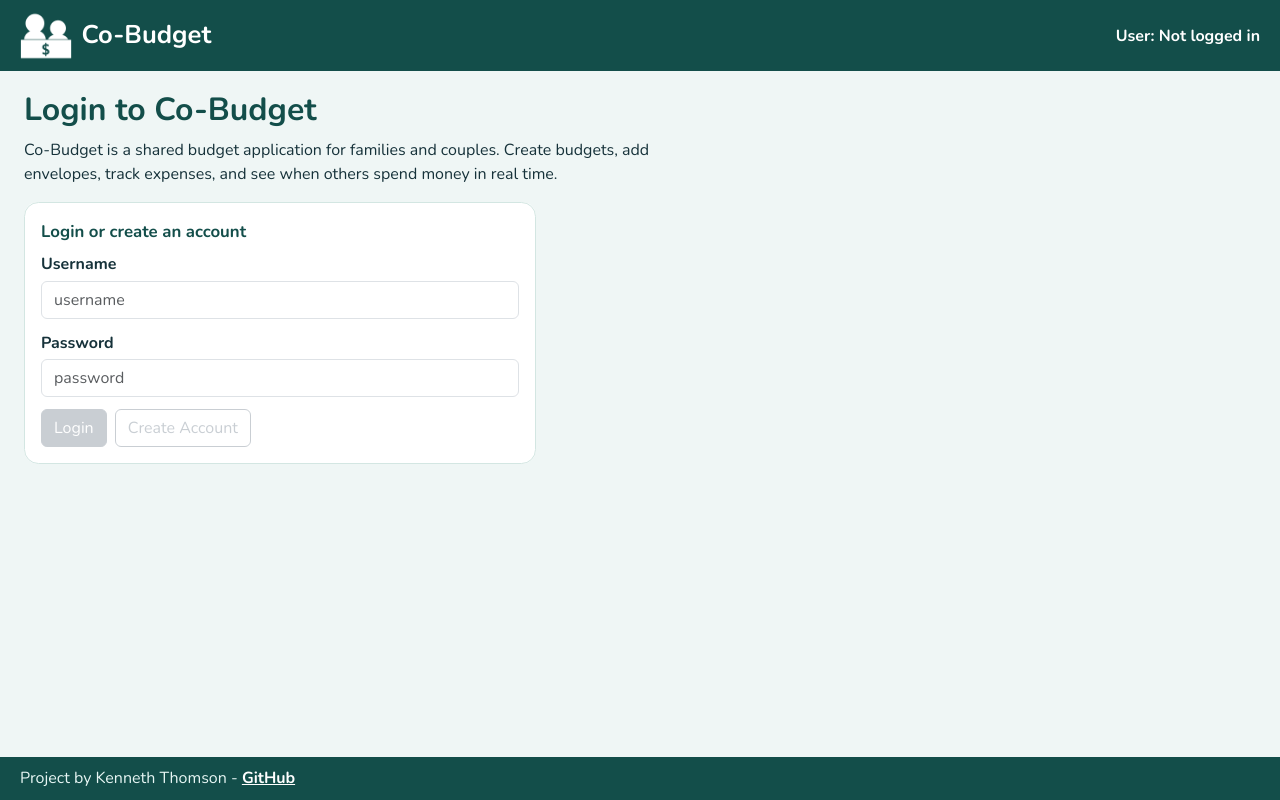
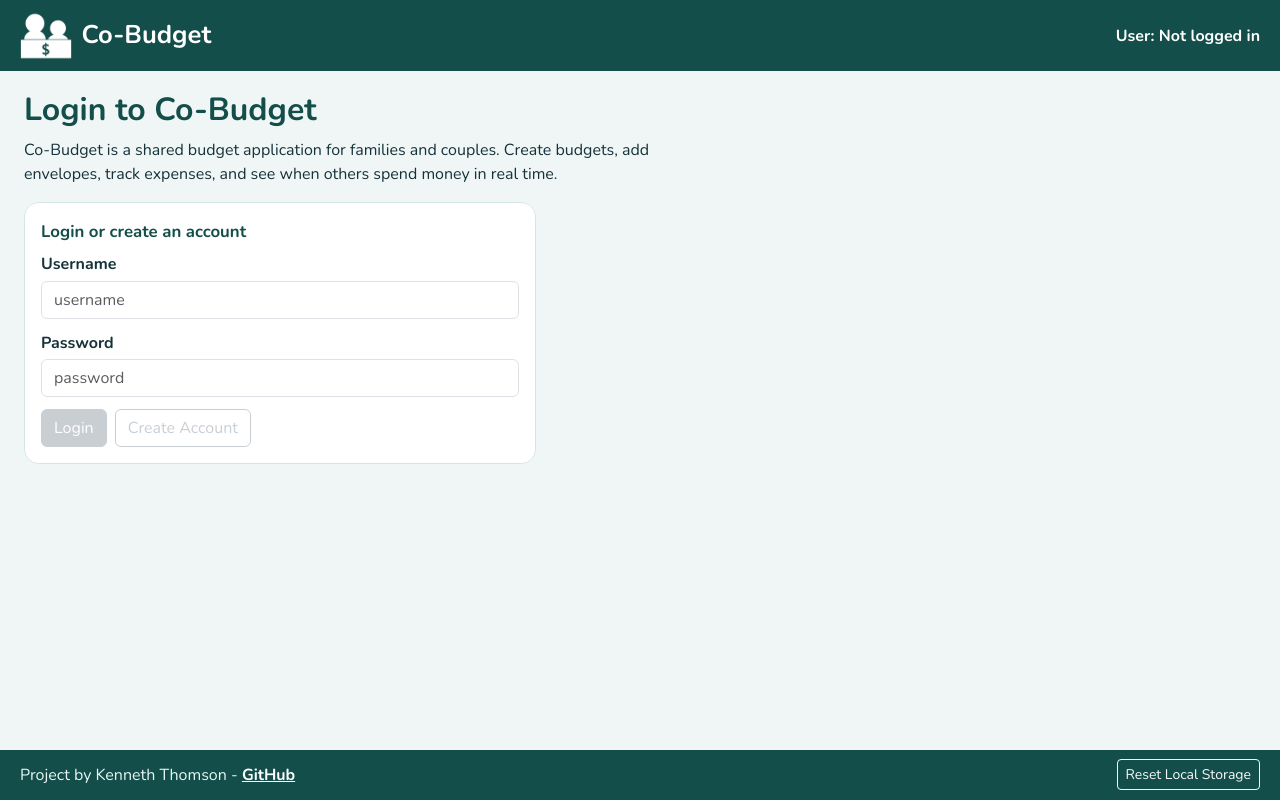
Before and after one commit to KenTheScientist/startup, a React (Vite) app: page / in a window 1280 px wide. Built offline with nearby package versions, Linux system fonts and the light colour scheme.

Commit message:
add reset button

```diff
--- a/src/App.jsx
+++ b/src/App.jsx
@@ -59,6 +59,7 @@ export default function App() {
 
         <footer id="site-footer">
             <span>Project by Kenneth Thomson - <a href="https://github.com/KenTheScientist/startup">GitHub</a></span>
+            <button type="button" className="btn btn-sm btn-outline-light" onClick={() => { localStorage.clear(); location.href = '/'; }}>Reset Local Storage</button>
         </footer>
         </BrowserRouter>
     )
```
